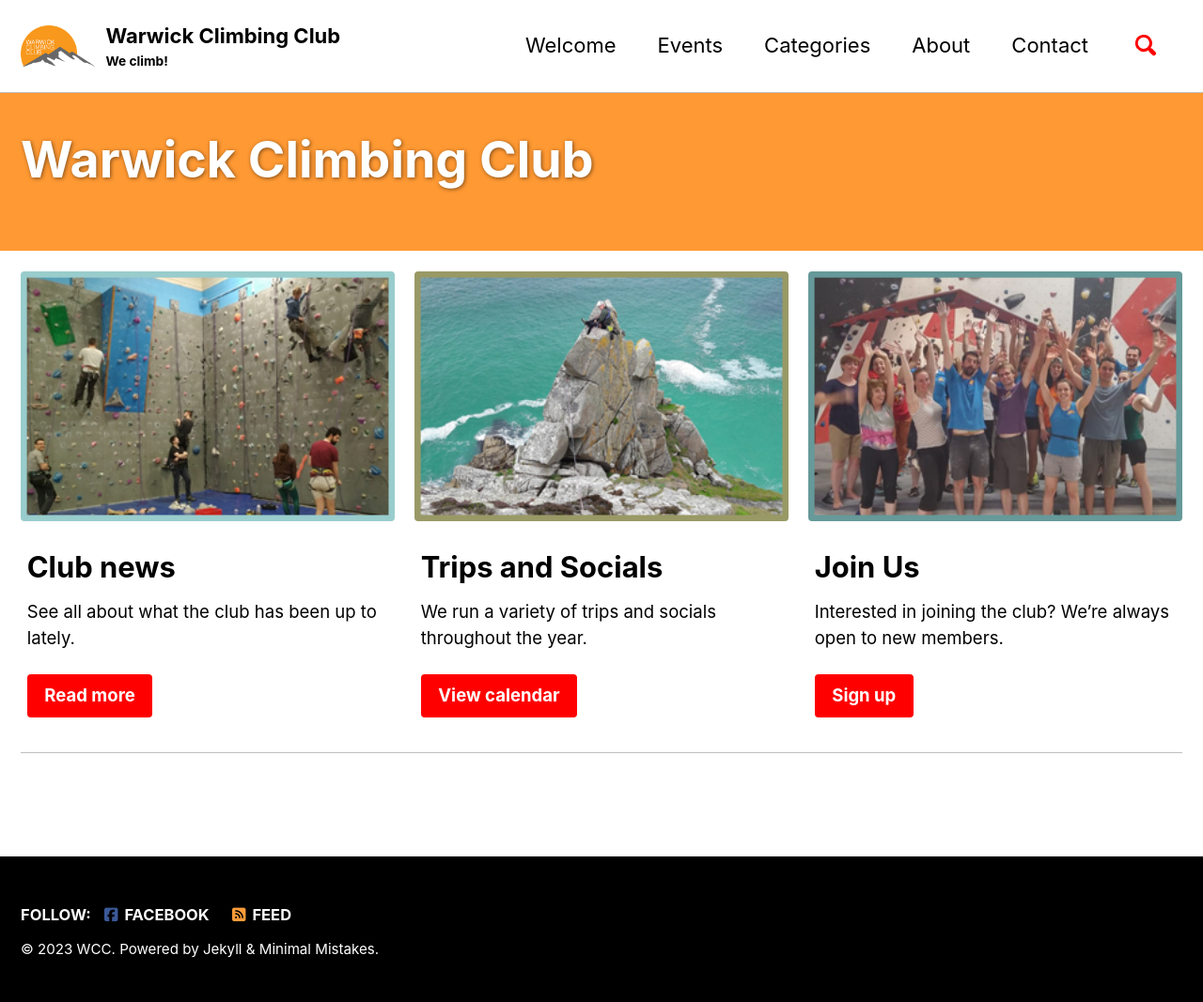
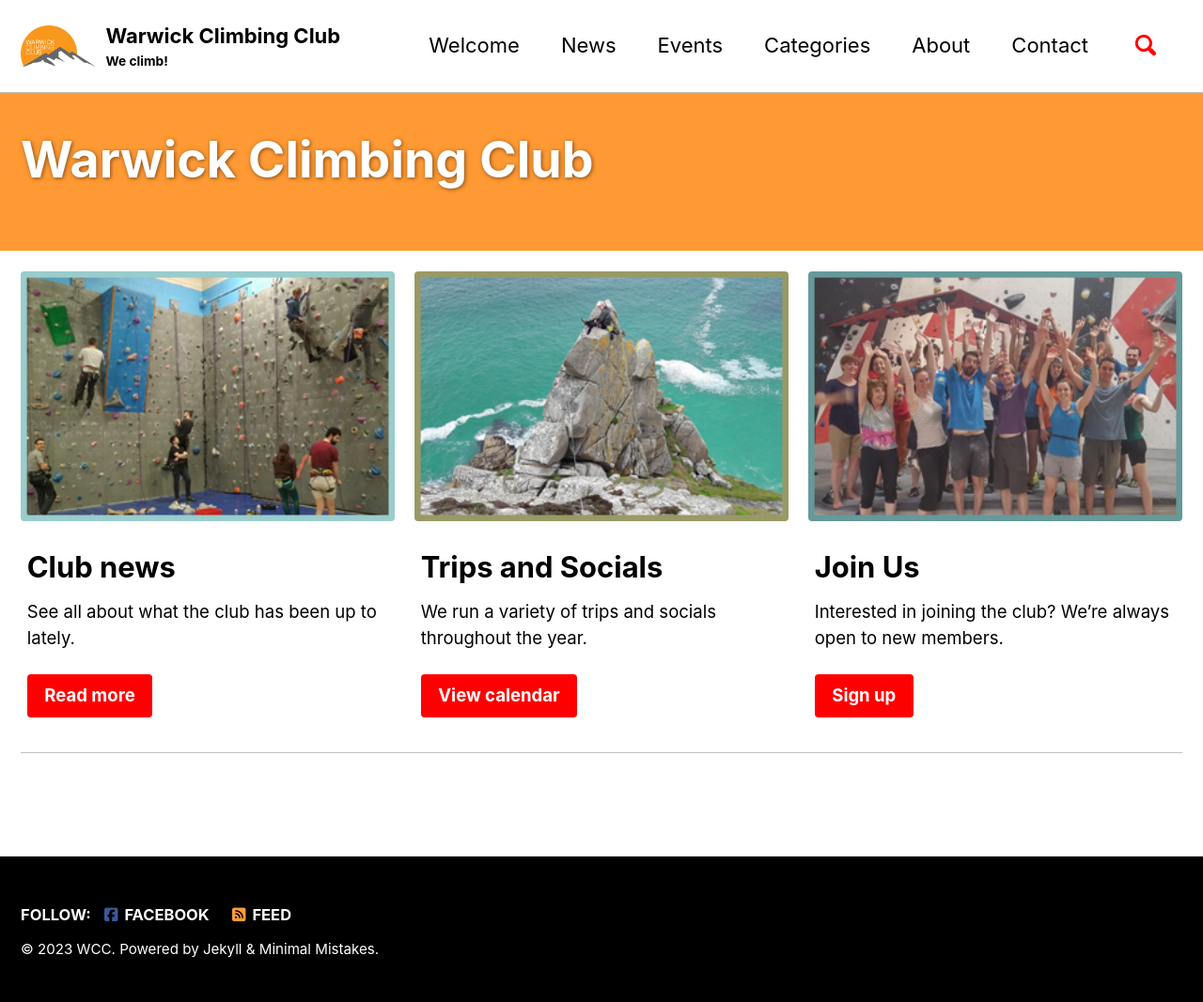
Before and after one commit to warwickclimbing/warwickclimbing.github.io, a Jekyll site: the page built from _pages/home.md, in a window 1280 px wide. Shown: the whole page at 94% size. Built offline with Jekyll 4.4.1, drawn with Linux system fonts in a browser that asks for light colours; cached includes are drawn as plain includes; nearby versions of some CDN libraries.

Commit message:
Update navigation.yml

```diff
--- a/_data/navigation.yml
+++ b/_data/navigation.yml
@@ -2,6 +2,8 @@
 main:
   - title: "Welcome"
     url: /welcome/
+  - title: "News"
+    url: /posts/
   - title: "Events"
     url: /calendar/
   - title: "Categories"
```
